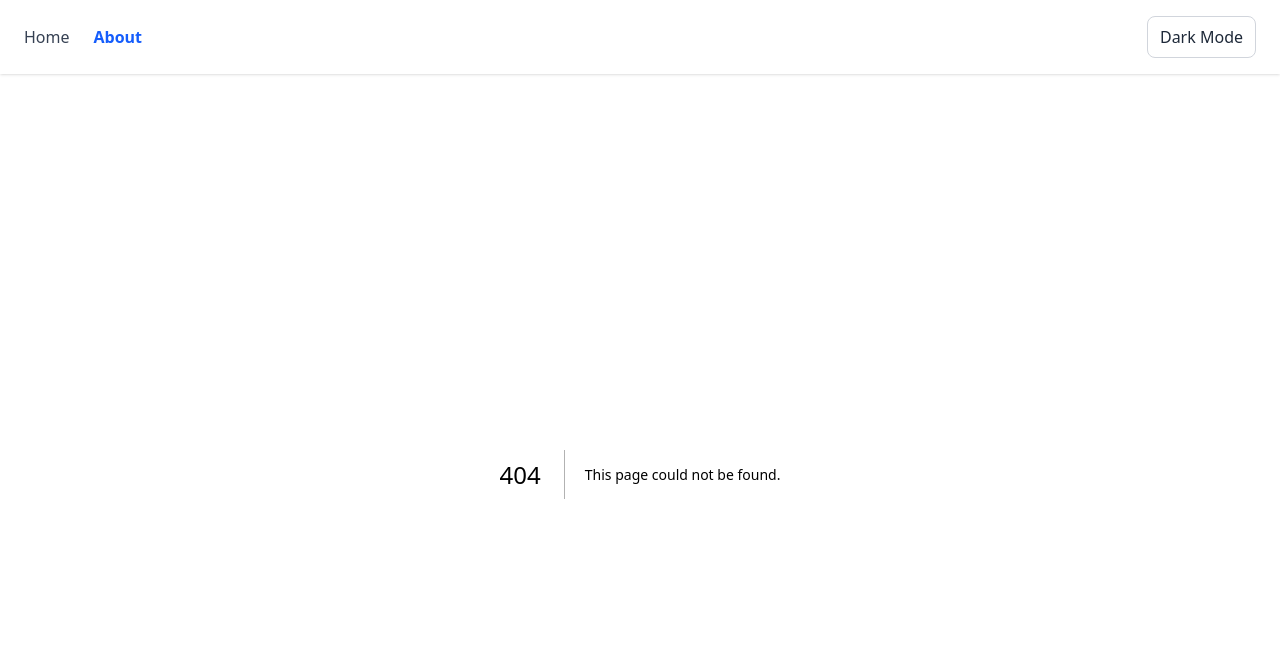
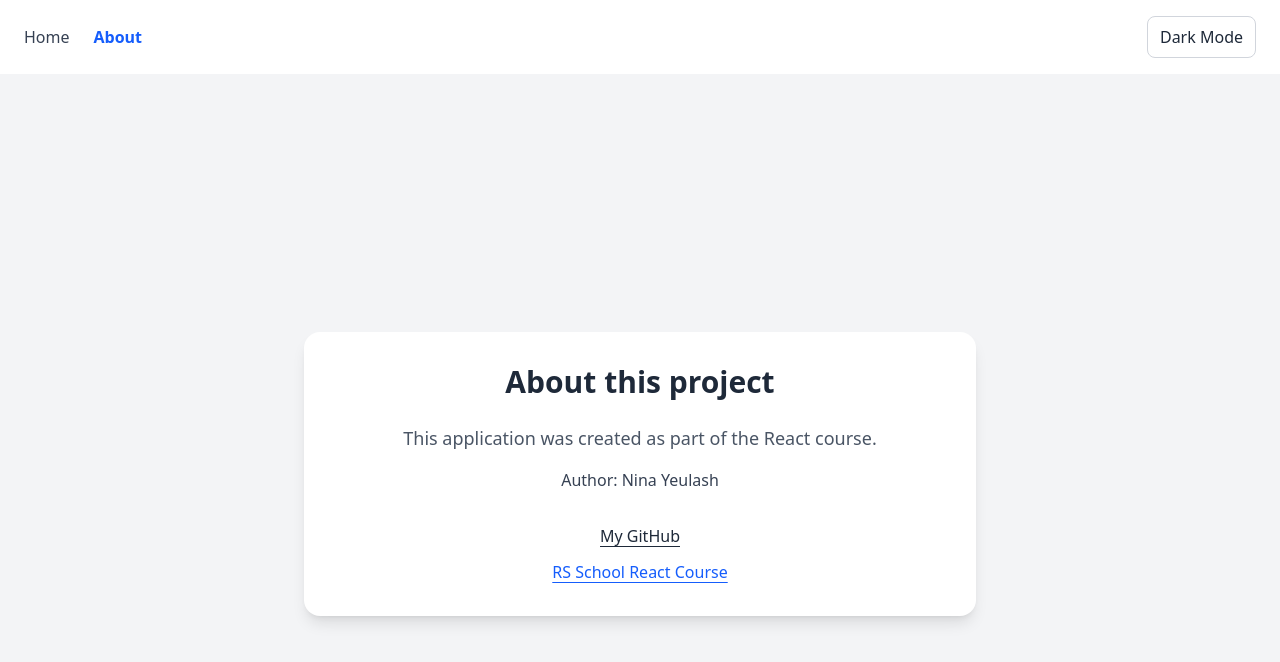
Before and after one commit to NinaEvlash/react-task, a Next.js app: page /about in a window 1280 px wide. Before the commit this address had no page. Shown: the top 662 px of the page. Built offline with nearby package versions, Linux system fonts and the light colour scheme.

Commit message:
refactor:  migration Home page to Next.js

```diff
--- /dev/null
+++ b/app/about/page.tsx
@@ -0,0 +1,55 @@
+export default function About() {
+  return (
+    <main className="min-h-screen flex items-center justify-center bg-gray-100 dark:bg-gray-950 px-4">
+      <article className="w-full max-w-2xl bg-white dark:bg-gray-800 rounded-2xl shadow-lg p-8">
+        <h1 className="text-3xl font-bold text-center text-gray-800 dark:text-gray-100 mb-6">
+          About this project
+        </h1>
+
+        <div className="space-y-4 text-center">
+          <p className="text-gray-600 dark:text-gray-300 text-lg">
+            This application was created as part of the React course.
+          </p>
+
+          <p className="text-gray-700 dark:text-gray-300 font-medium">Author: Nina Yeulash</p>
+
+          <nav aria-label="External links" className="flex flex-col gap-3 items-center pt-4">
+            <a
+              href="https://github.com/ninaevlash"
+              target="_blank"
+              rel="noopener noreferrer"
+              className="
+              text-gray-800
+              dark:text-gray-200
+              underline
+              underline-offset-4
+              hover:text-black
+              dark:hover:text-white
+              transition
+              "
+            >
+              My GitHub
+            </a>
+
+            <a
+              href="https://rs.school/courses/reactjs"
+              target="_blank"
+              rel="noopener noreferrer"
+              className="
+              text-blue-600
+              dark:text-blue-400
+              underline
+              underline-offset-4
+              hover:text-blue-700
+              dark:hover:text-blue-300
+              transition
+              "
+            >
+              RS School React Course
+            </a>
+          </nav>
+        </div>
+      </article>
+    </main>
+  );
+}
```
